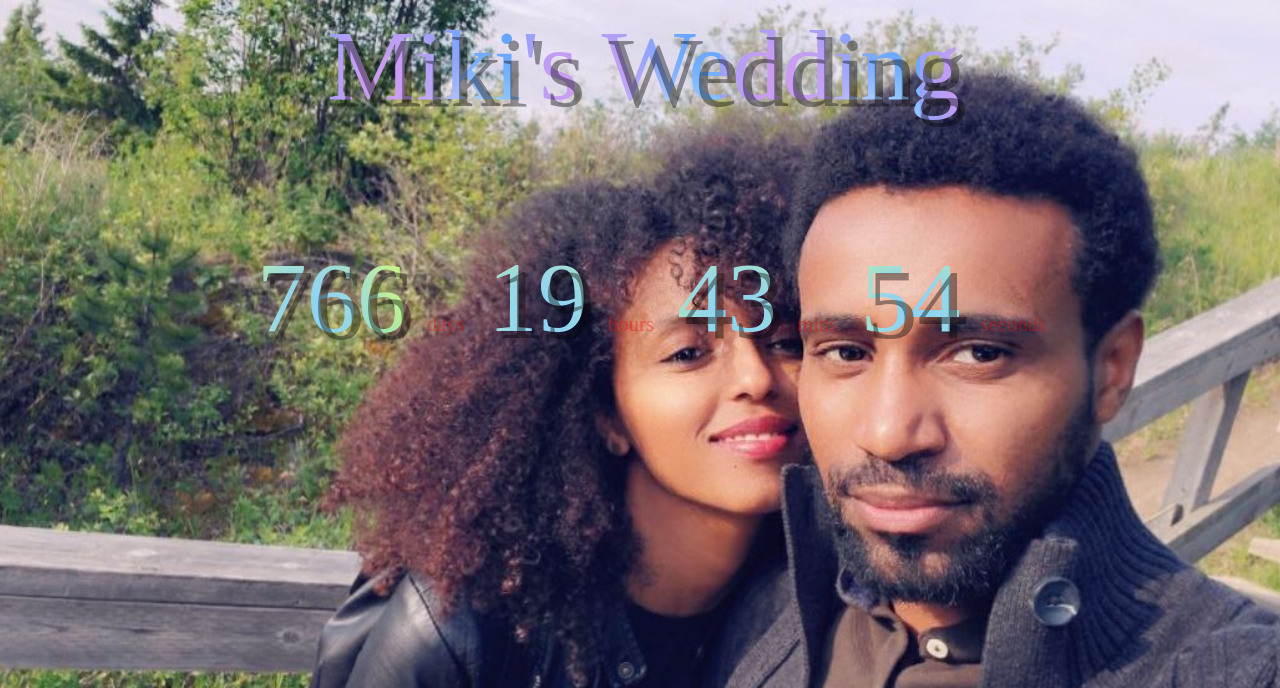
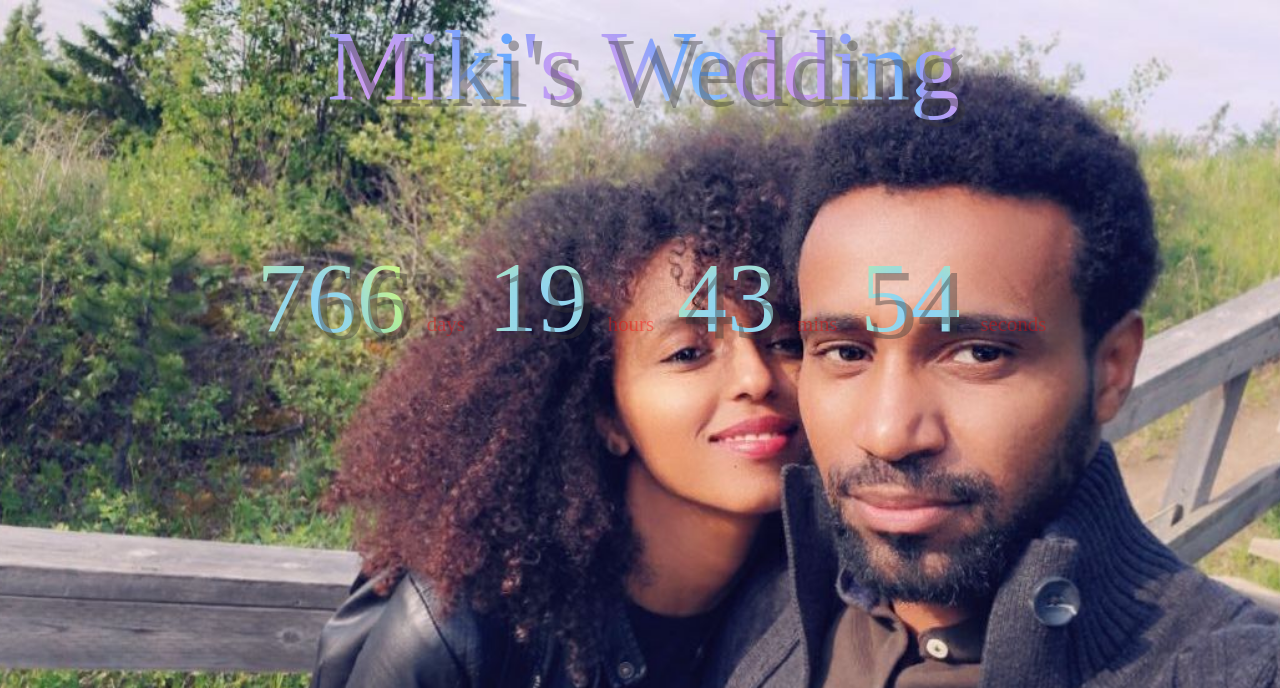
Before and after one commit to Nati101/mikiswedding, a PHP site: page / in a window 1280 px wide. Shown: the top 688 px of the page. Run offline with PHP 8.4, Linux system fonts and the light colour scheme; some web fonts are replaced.

Commit message:
first commit

```diff
--- a/style.css
+++ b/style.css
@@ -45,7 +45,7 @@ h1 {
   -webkit-background-clip: text;
   color: transparent;
   margin: 1rem;
-  text-shadow: 7px 7px 0px #07070769;
+  text-shadow: 7px 7px 0px #3a373769;
 }
 
 .countdown-el {
```
Also changed, not shown: 14229.JPEG (deleted).
